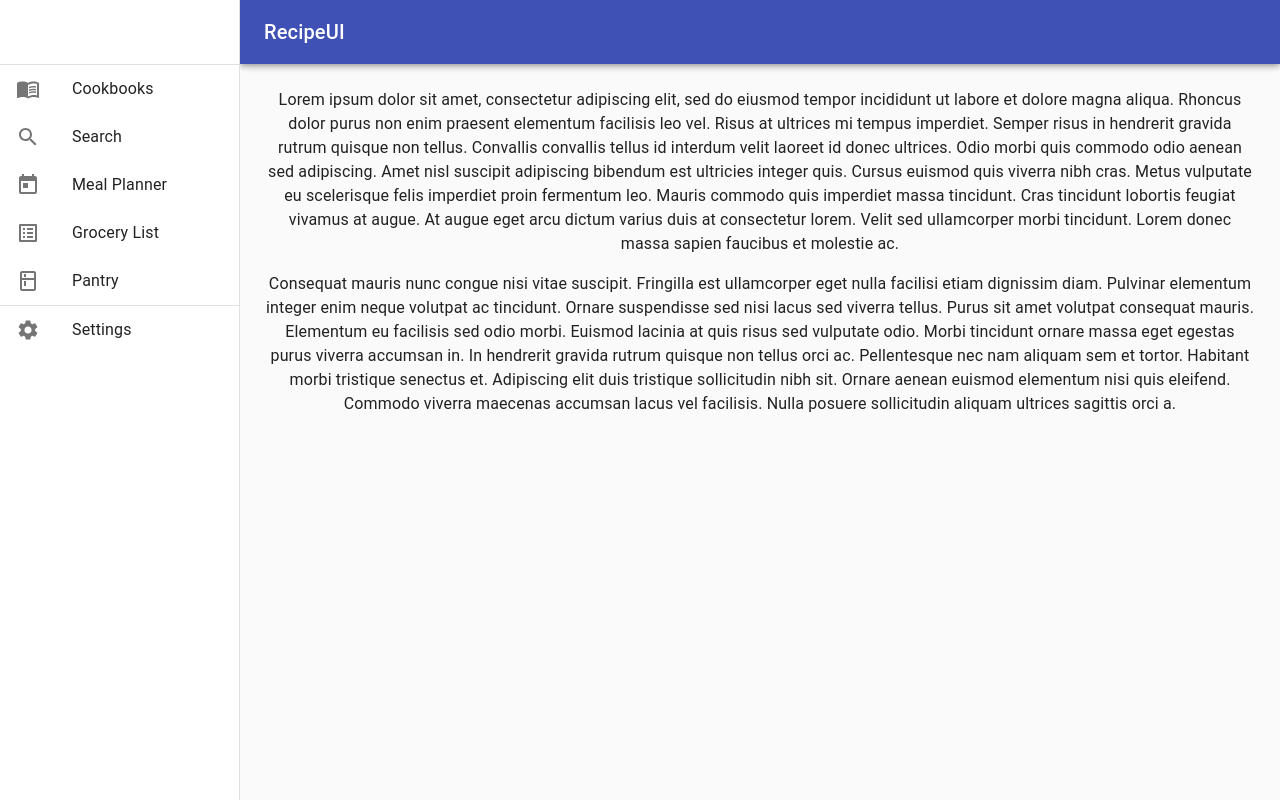
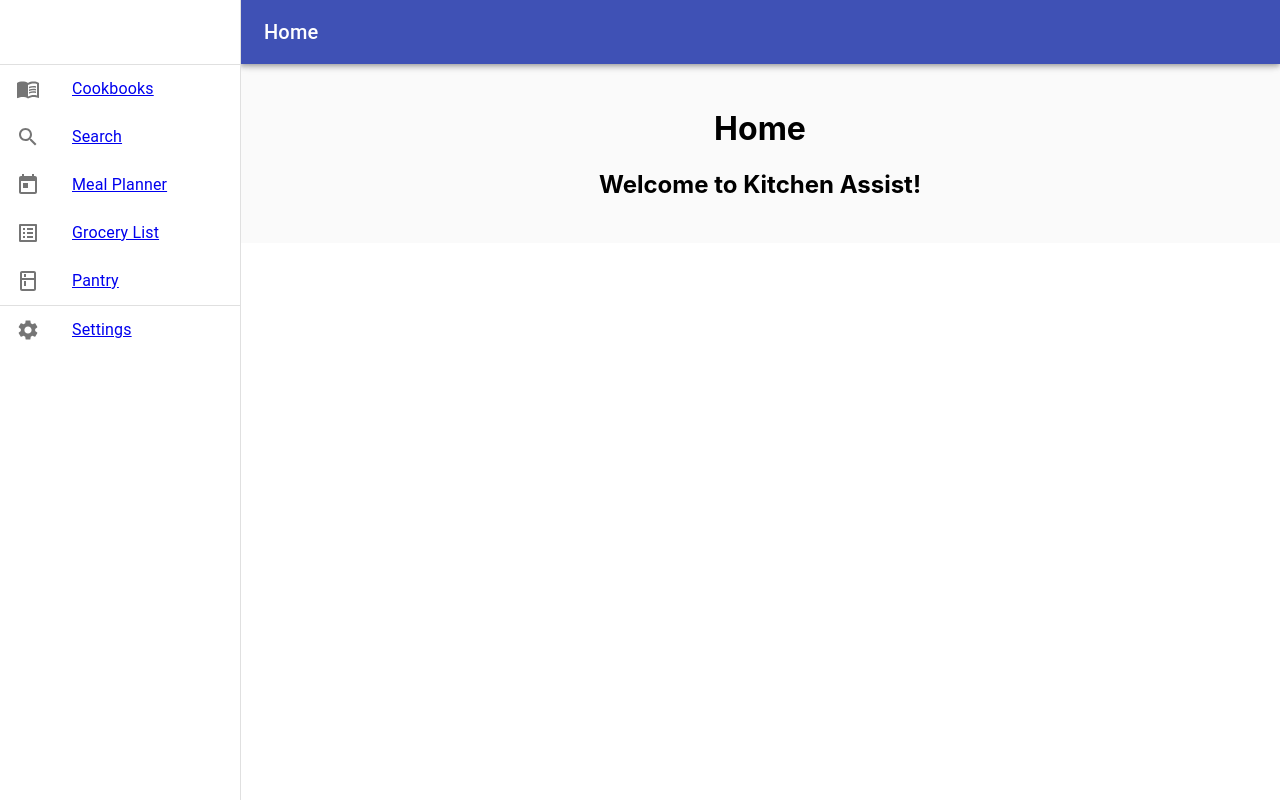
Before and after one commit to joshcv2112/RecipeUI, a React (Create React App) app: page / in a window 1280 px wide. Built offline with nearby package versions, Linux system fonts and the light colour scheme.

Commit message:
Implemented navigation

```diff
--- /dev/null
+++ b/src/Components/Pages/Home.js
@@ -0,0 +1,10 @@
+import React, { Component } from 'react';
+
+export default function Home() {
+  return (
+    <div>
+      <h1>Home</h1>
+      <h2>Welcome to Kitchen Assist!</h2>
+    </div>
+  );
+}
--- a/src/Components/PermanentDrawerLeft.js
+++ b/src/Components/PermanentDrawerLeft.js
@@ -2,6 +2,28 @@
 import { makeStyles } from '@material-ui/core/styles';
 import Typography from '@material-ui/core/Typography';
 import NewDrawer from './NewDrawer';
+import Drawer from '@material-ui/core/Drawer';
+import CssBaseline from '@material-ui/core/CssBaseline';
+import AppBar from '@material-ui/core/AppBar';
+import Toolbar from '@material-ui/core/Toolbar';
+import Divider from '@material-ui/core/Divider';
+import ListItem from '@material-ui/core/ListItem';
+import ListItemIcon from '@material-ui/core/ListItemIcon';
+import ListItemText from '@material-ui/core/ListItemText';
+import MenuBookIcon from '@material-ui/icons/MenuBook';
+import SearchIcon from '@material-ui/icons/Search';
+import TodayIcon from '@material-ui/icons/Today';
+import ListAltIcon from '@material-ui/icons/ListAlt';
+import KitchenIcon from '@material-ui/icons/Kitchen';
+import SettingsIcon from '@material-ui/icons/Settings';
+import { BrowserRouter as Router, Switch, Route, Link } from 'react-router-dom';
+import Cookbooks from './Pages/Cookbooks';
+import Pantry from './Pages/Pantry';
+import GroceryList from './Pages/GroceryList';
+import MealPlanner from './Pages/MealPlanner';
+import Search from './Pages/Search';
+import Settings from './Pages/Settings';
+import Home from './Pages/Home';
 
 const drawerWidth = 240;
 
@@ -33,41 +55,112 @@
 export default function PermanentDrawerLeft() {
   const classes = useStyles();
 
+  // TODO: Fix font/style on the nav bar buttons.
   return (
     <div className={classes.root}>
-      <NewDrawer></NewDrawer>
-      <main className={classes.content}>
-        <div className={classes.toolbar} />
-        <Typography paragraph>
-          Lorem ipsum dolor sit amet, consectetur adipiscing elit, sed do
-          eiusmod tempor incididunt ut labore et dolore magna aliqua. Rhoncus
-          dolor purus non enim praesent elementum facilisis leo vel. Risus at
-          ultrices mi tempus imperdiet. Semper risus in hendrerit gravida rutrum
-          quisque non tellus. Convallis convallis tellus id interdum velit
-          laoreet id donec ultrices. Odio morbi quis commodo odio aenean sed
-          adipiscing. Amet nisl suscipit adipiscing bibendum est ultricies
-          integer quis. Cursus euismod quis viverra nibh cras. Metus vulputate
-          eu scelerisque felis imperdiet proin fermentum leo. Mauris commodo
-          quis imperdiet massa tincidunt. Cras tincidunt lobortis feugiat
-          vivamus at augue. At augue eget arcu dictum varius duis at consectetur
-          lorem. Velit sed ullamcorper morbi tincidunt. Lorem donec massa sapien
-          faucibus et molestie ac.
-        </Typography>
-        <Typography paragraph>
-          Consequat mauris nunc congue nisi vitae suscipit. Fringilla est
-          ullamcorper eget nulla facilisi etiam dignissim diam. Pulvinar
-          elementum integer enim neque volutpat ac tincidunt. Ornare suspendisse
-          sed nisi lacus sed viverra tellus. Purus sit amet volutpat consequat
-          mauris. Elementum eu facilisis sed odio morbi. Euismod lacinia at quis
-          risus sed vulputate odio. Morbi tincidunt ornare massa eget egestas
-          purus viverra accumsan in. In hendrerit gravida rutrum quisque non
-          tellus orci ac. Pellentesque nec nam aliquam sem et tortor. Habitant
-          morbi tristique senectus et. Adipiscing elit duis tristique
-          sollicitudin nibh sit. Ornare aenean euismod elementum nisi quis
-          eleifend. Commodo viverra maecenas accumsan lacus vel facilisis. Nulla
-          posuere sollicitudin aliquam ultrices sagittis orci a.
-        </Typography>
-      </main>
+      <Router>
+        <AppBar position='fixed' className={classes.appBar}>
+          <Toolbar>
+            <Typography variant='h6' noWrap>
+              <Switch>
+                <Route path='/'>Home</Route>
+                <Route path='/cookbooks'>Cookbooks</Route>
+                <Route path='/search'>Search</Route>
+                <Route path='/meal-planner'>Meal Planner</Route>
+                <Route path='/grocery-list'>Grocery List</Route>
+                <Route path='/pantry'>Pantry</Route>
+                <Route path='/settings'>Settings</Route>
+              </Switch>
+            </Typography>
+          </Toolbar>
+        </AppBar>
+        <Drawer
+          className={classes.drawer}
+          variant='permanent'
+          classes={{
+            paper: classes.drawerPaper,
+          }}
+          anchor='left'
+        >
+          <div className={classes.toolbar} />
+          <Divider />
+          <Link to='/cookbooks'>
+            <ListItem button key={'Cookbooks'}>
+              <ListItemIcon>
+                <MenuBookIcon />
+              </ListItemIcon>
+              <ListItemText primary={'Cookbooks'} />
+            </ListItem>
+          </Link>
+          <Link to='/search'>
+            <ListItem button key={'Search'}>
+              <ListItemIcon>
+                <SearchIcon />
+              </ListItemIcon>
+              <ListItemText primary={'Search'} />
+            </ListItem>
+          </Link>
+          <Link to='/meal-planner'>
+            <ListItem button key={'Meal Planner'}>
+              <ListItemIcon>
+                <TodayIcon />
+              </ListItemIcon>
+              <ListItemText primary={'Meal Planner'} />
+            </ListItem>
+          </Link>
+          <Link to='/grocery-list'>
+            <ListItem button key={'Grocery List'}>
+              <ListItemIcon>
+                <ListAltIcon />
+              </ListItemIcon>
+              <ListItemText primary={'Grocery List'} />
+            </ListItem>
+          </Link>
+          <Link to='/pantry'>
+            <ListItem button key={'Pantry'}>
+              <ListItemIcon>
+                <KitchenIcon />
+              </ListItemIcon>
+              <ListItemText primary={'Pantry'} />
+            </ListItem>
+          </Link>
+          <Divider />
+          <Link to='/settings'>
+            <ListItem button key={'Settings'}>
+              <ListItemIcon>
+                <SettingsIcon />
+              </ListItemIcon>
+              <ListItemText primary={'Settings'} />
+            </ListItem>
+          </Link>
+        </Drawer>
+        <main className={classes.content}>
+          <div className={classes.toolbar} />
+          <Switch>
+            <Route path='/cookbooks'>
+              <Cookbooks />
+            </Route>
+            <Route path='/search'>
+              <Search />
+            </Route>
+            <Route path='/meal-planner'>
+              <MealPlanner />
+            </Route>
+            <Route path='/grocery-list'>
+              <GroceryList />
+            </Route>
+            <Route path='/pantry'>
+              <Pantry />
+            </Route>
+            <Route path='/settings'>
+              <Settings />
+            </Route>
+            <Route path='/'>
+              <Home />
+            </Route>
+          </Switch>
+        </main>
+      </Router>
     </div>
   );
 }
```
